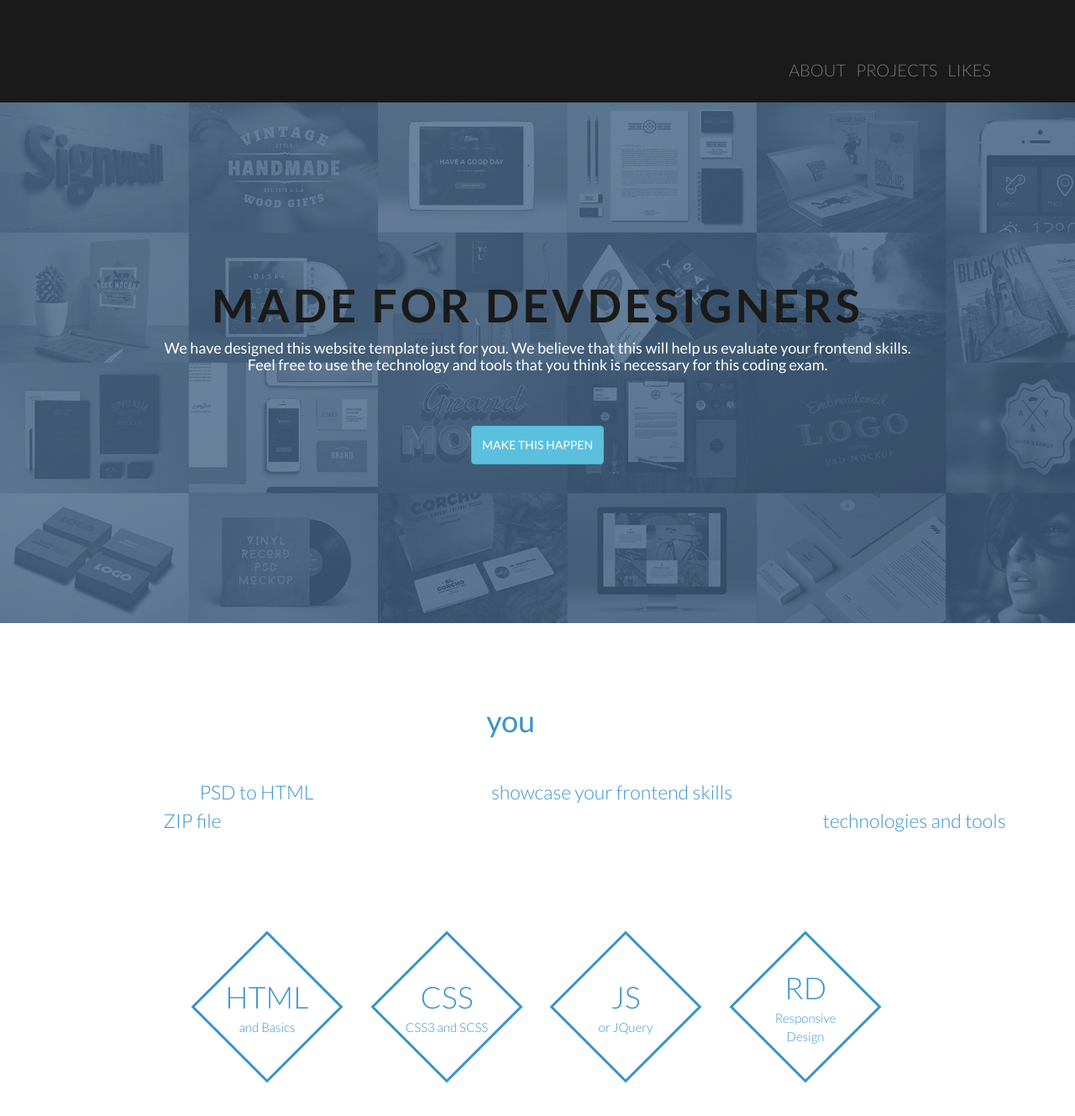
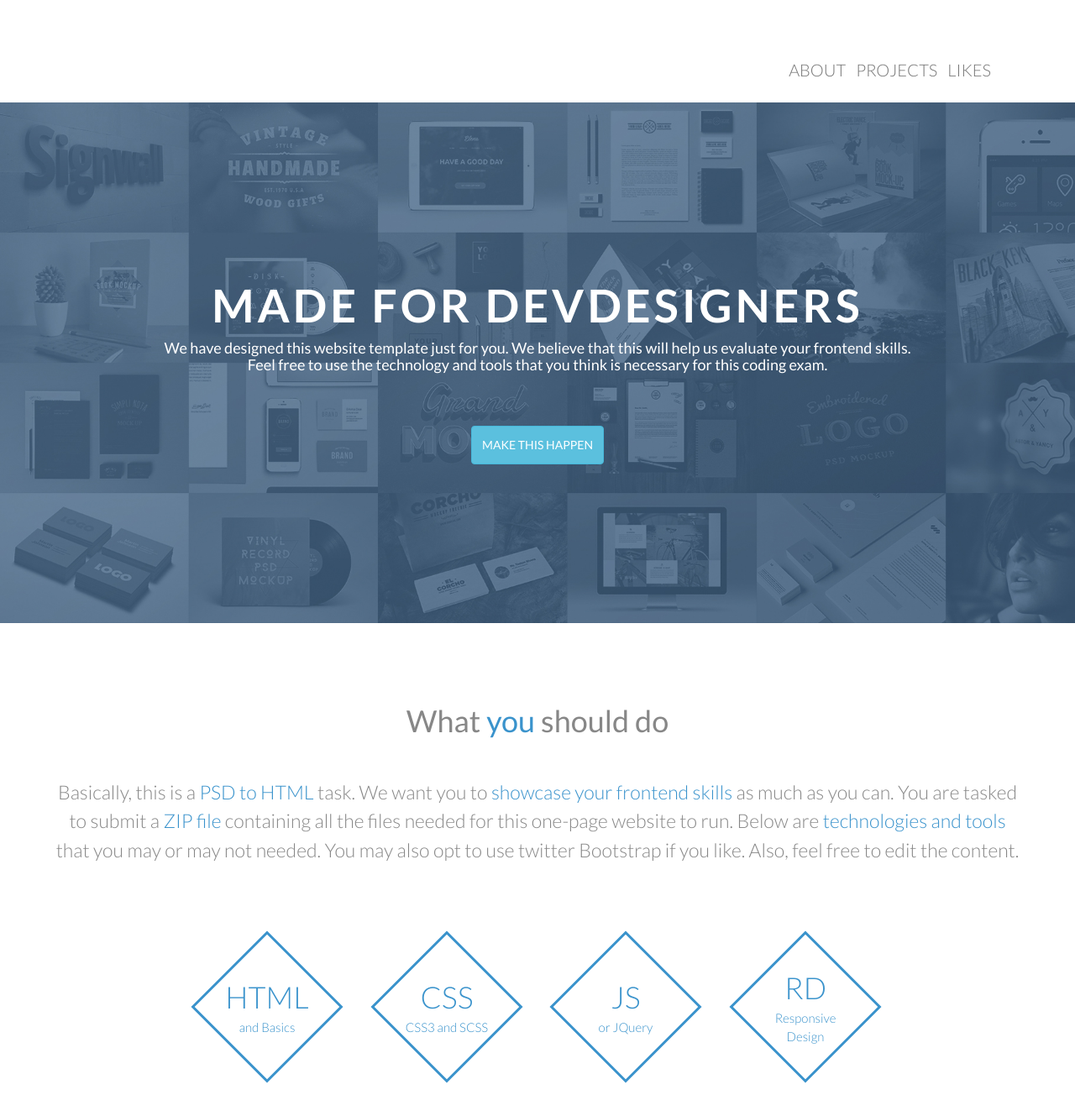
Before and after one commit to gerardoguangco/gerardoguangco.github.io, a Jekyll site: the page built from index.html, in a window 1280 px wide and 1400 px high. Shown: the top 1329 px of the window at 84% size. Built offline with Jekyll 4.4.1, drawn with Linux system fonts in a browser that asks for light colours.

Commit message:
"Revert to Original Colors"

```diff
--- a/_sass/front.scss
+++ b/_sass/front.scss
@@ -5,16 +5,16 @@
   background-size: cover;
 }
 /* colors */
-$dark-gray: #1A1A1A;
+$white: #fff;
 $black: #000;
 $gray: #333333;
 $skyblue: #0FB5B3;
-$white: #fff;
+$gray-text: #878787;
 $navbar-text-active: #3a93cc;
 
 body {
   font-family: 'Lato', serif;
-  color: $white;
+  color: $gray-text;
 }
 
 h1 {
@@ -53,7 +53,7 @@ a:focus {
 nav {
   &#navbar-header{
     border-color: transparent;
-    background: $dark-gray;
+    background: $white;
 
   &.navbar-visible {
     top: 0;
@@ -166,7 +166,7 @@ nav {
         padding-top: 212px;
         font-size: 54px;
         letter-spacing: 4px;
-        color: $dark-gray;
+        color: $white;
       }
       h4 {
         padding-top: 2px;
@@ -325,7 +325,7 @@ nav {
             }
             span {
               display: block;
-              color: $white;
+              color: $gray-text;
               margin-top: 12px;
               font-size: 20px;
             }
@@ -343,10 +343,10 @@ nav {
     background-size: cover;
     min-height: 710px;
     h1{
-      color: $dark-gray;
+      color: $white;
     }
     h3 {
-      color: $dark-gray;
+      color: $white;
       font-weight: 300;
       padding-bottom: 3%;
     }
@@ -408,7 +408,7 @@ nav {
 
         .col-md-9 {
           h4 {
-            color: $dark-gray;
+            color: $white;
             font-size: 22px;
             margin: 0px;
             font-weight: 300;
@@ -417,7 +417,7 @@ nav {
           p {
             margin-top:10px;
             font-size: 15px;
-            color: $dark-gray;
+            color: $white;
           }
         }
       }
```
